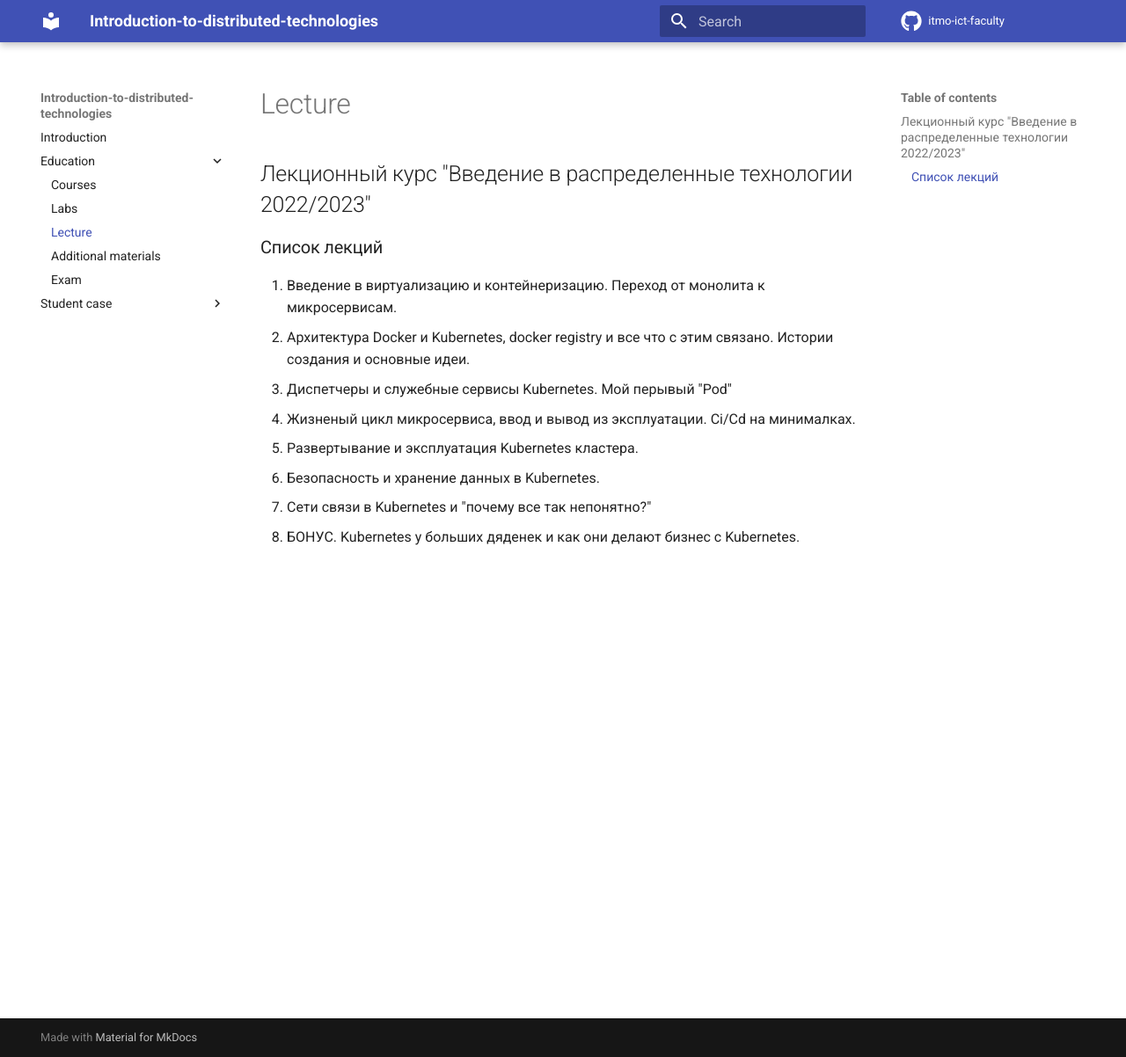
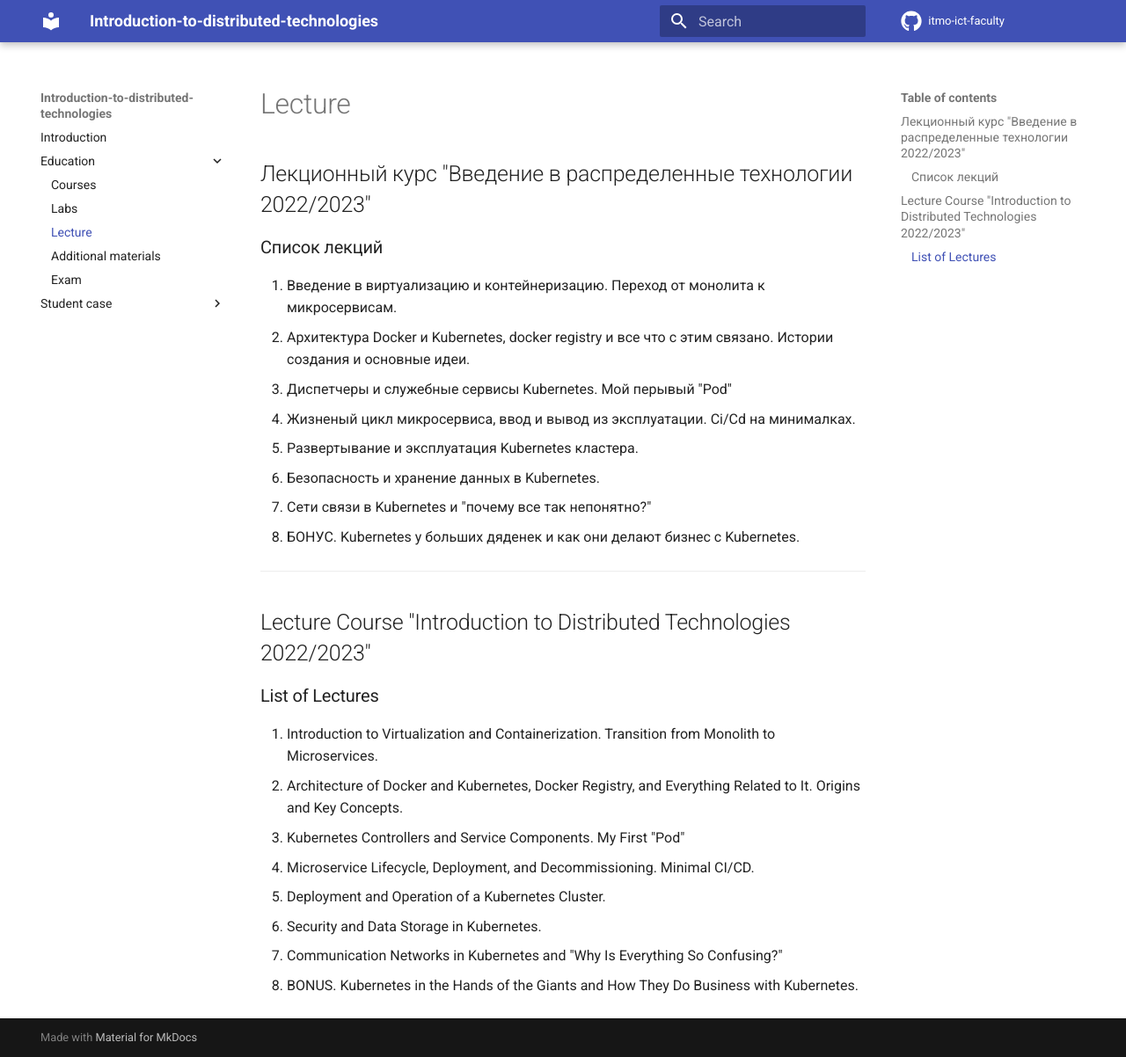
Before and after one commit to itmo-ict-faculty/introduction-to-distributed-technologies, an MkDocs documentation site: the page built from docs/education/lecture.md, in a window 1280 px wide and 1202 px high. Shown: the whole window at 88% size. Built offline with MkDocs 1.6.1 and Material for MkDocs 9.7.7, drawn with Linux system fonts in a browser that asks for light colours; comment, search, counter and statistics services are not loaded.

Commit message:
Updated lecture.md
eng version's added

```diff
--- a/docs/education/lecture.md
+++ b/docs/education/lecture.md
@@ -8,3 +8,20 @@
 6. Безопасность и хранение данных в Kubernetes.
 7. Сети связи в Kubernetes и "почему все так непонятно?"
 8. БОНУС. Kubernetes у больших дяденек и как они делают бизнес с Kubernetes.
+
+
+------
+
+
+
+## Lecture Course "Introduction to Distributed Technologies 2022/2023"
+### List of Lectures
+
+1. Introduction to Virtualization and Containerization. Transition from Monolith to Microservices.
+2. Architecture of Docker and Kubernetes, Docker Registry, and Everything Related to It. Origins and Key Concepts.
+3. Kubernetes Controllers and Service Components. My First "Pod"
+4. Microservice Lifecycle, Deployment, and Decommissioning. Minimal CI/CD.
+5. Deployment and Operation of a Kubernetes Cluster.
+6. Security and Data Storage in Kubernetes.
+7. Communication Networks in Kubernetes and "Why Is Everything So Confusing?"
+8. BONUS. Kubernetes in the Hands of the Giants and How They Do Business with Kubernetes.
```
